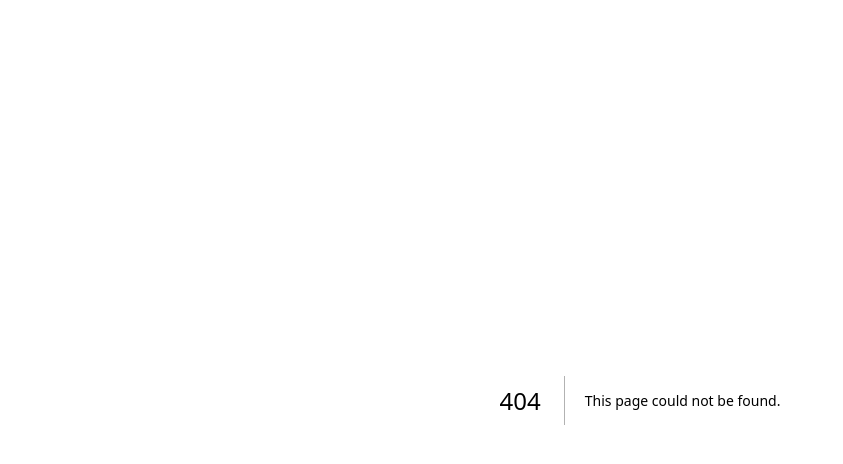
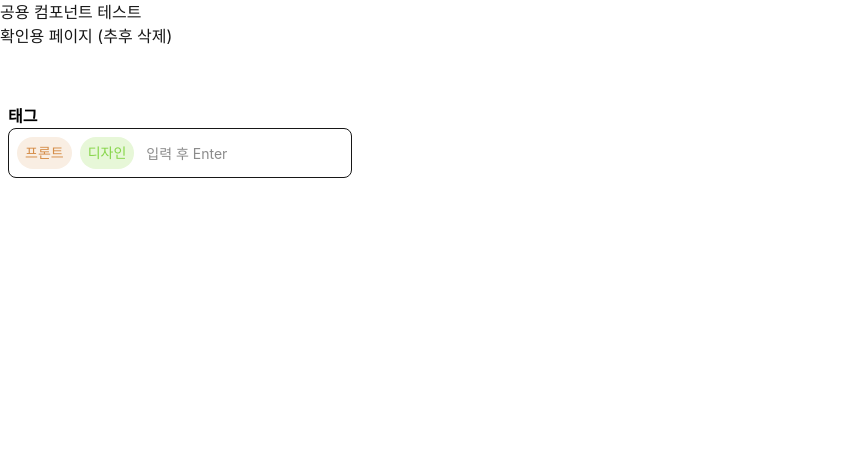
Before and after one commit to codeit17-part3-team5/taskify-refactor, a Next.js app: page /playground in a window 1280 px wide. Before the commit this address had no page. Shown: the top 464 px of the page, without its empty margins (0-843 px from the left). Built offline with nearby package versions, Linux system fonts and the light colour scheme.

Commit message:
feat: 태그 입력용 ChipInput 공통 컴포넌트 및 playground 페이지 추가

```diff
--- /dev/null
+++ b/src/app/playground/page.tsx
@@ -0,0 +1,29 @@
+"use client";
+
+import ChipInput from "@/components/textchip/ChipInput";
+import { useState } from "react";
+
+export default function PlaygroundPage() {
+  const [projects, setProjects] = useState<string[]>(["프론트", "디자인"]);
+
+  return (
+    <main>
+      <h1>공용 컴포넌트 테스트</h1>
+      <p className="mb-14">확인용 페이지 (추후 삭제)</p>
+
+      <section>
+        <form
+          onSubmit={(e) => {
+            e.preventDefault();
+          }}
+          className="space-y-2 w-[360px] px-2"
+        >
+          <label htmlFor="todo-create-tags" className="typo-14-m text-black font-bold">
+            태그
+          </label>
+          <ChipInput value={projects} onChange={setProjects} placeholder="입력 후 Enter" />
+        </form>
+      </section>
+    </main>
+  );
+}
--- /dev/null
+++ b/src/components/textchip/Chip.tsx
@@ -0,0 +1,28 @@
+// Chip.tsx
+
+interface ChipProps {
+  label: string;
+  colorIndex: number;
+  onRemove: () => void;
+}
+
+const CHIP_BG_COLORS = ["#F9EEE3", "#E7F7D8", "#F7D8F0", "#DBE6F7"];
+
+const CHIP_TEXT_COLORS = ["#D58D49", "#86D549", "#D549B6", "#4981D5"];
+
+export default function Chip({ label, onRemove, colorIndex }: ChipProps) {
+  return (
+    <div
+      className="flex items-center gap-1 px-2 h-8 rounded-full text-sm"
+      style={{
+        backgroundColor: CHIP_BG_COLORS[colorIndex],
+        color: CHIP_TEXT_COLORS[colorIndex],
+      }}
+    >
+      <span>{label}</span>
+      <button onClick={onRemove} className="hover:opacity-60 hidden">
+        x
+      </button>
+    </div>
+  );
+}
--- /dev/null
+++ b/src/components/textchip/ChipInput.tsx
@@ -0,0 +1,77 @@
+// ChipInput.tsx
+"use client";
+
+import { useEffect, useState } from "react";
+import Chip from "./Chip";
+import { KeyboardEvent } from "react";
+
+interface ChipInputProps {
+  value: string[];
+  onChange: (chips: string[]) => void;
+  placeholder?: string;
+}
+
+type ChipItem = {
+  label: string;
+  colorIndex: number;
+};
+
+export default function ChipInput({ value, onChange, placeholder }: ChipInputProps) {
+  const [input, setInput] = useState("");
+  const [chips, setChips] = useState<ChipItem[]>([]);
+
+  useEffect(() => {
+    setChips(
+      value.map((label, idx) => ({
+        label,
+        colorIndex: idx % 4,
+      })),
+    );
+  }, [value]);
+
+  const addChip = (text: string) => {
+    const trimmed = text.trim();
+    if (!trimmed) return;
+
+    if (value.includes(trimmed)) return;
+
+    onChange([...value, trimmed]);
+    setInput("");
+  };
+
+  const handleKeyDown = (e: KeyboardEvent<HTMLInputElement>) => {
+    if (e.key === "Enter" || e.key === ",") {
+      e.preventDefault();
+      addChip(input);
+    }
+
+    if (e.key === "Backspace" && input === "" && value.length > 0) {
+      e.preventDefault();
+      onChange(value.slice(0, -1));
+    }
+  };
+
+  const removeAt = (idx: number) => {
+    onChange(value.filter((_, i) => i !== idx));
+  };
+
+  return (
+    <div className="flex flex-wrap items-center gap-2 p-2 border rounded-lg focus-within:border-blue-500 min-h-[44px]">
+      {chips.map((chip, idx) => (
+        <Chip
+          key={chip.label + idx}
+          label={chip.label}
+          colorIndex={chip.colorIndex}
+          onRemove={() => removeAt(idx)}
+        />
+      ))}
+      <input
+        className="flex-1 min-w-[120px] h-8 px-1 outline-none text-sm bg-transparent"
+        value={input}
+        onChange={(e) => setInput(e.target.value)}
+        onKeyDown={handleKeyDown}
+        placeholder={placeholder ?? "입력 후 Enter"}
+      />
+    </div>
+  );
+}
```
